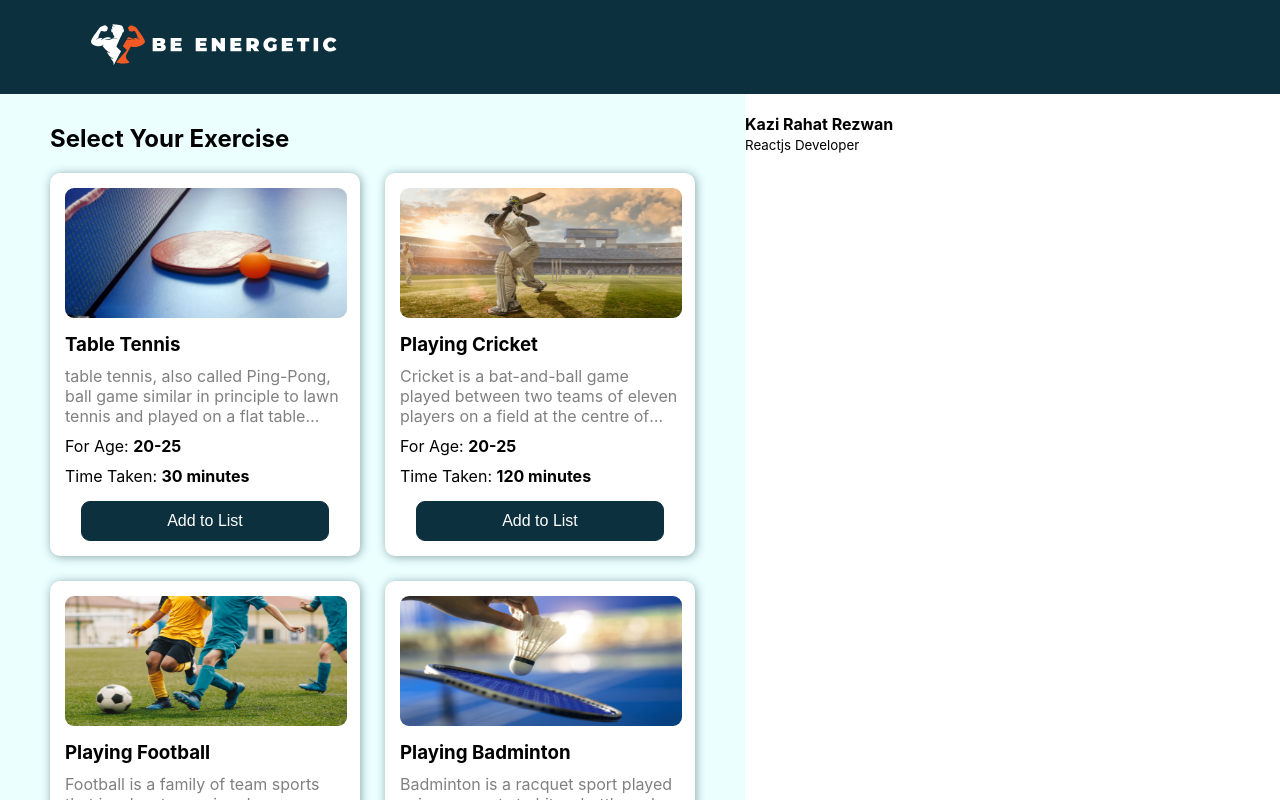
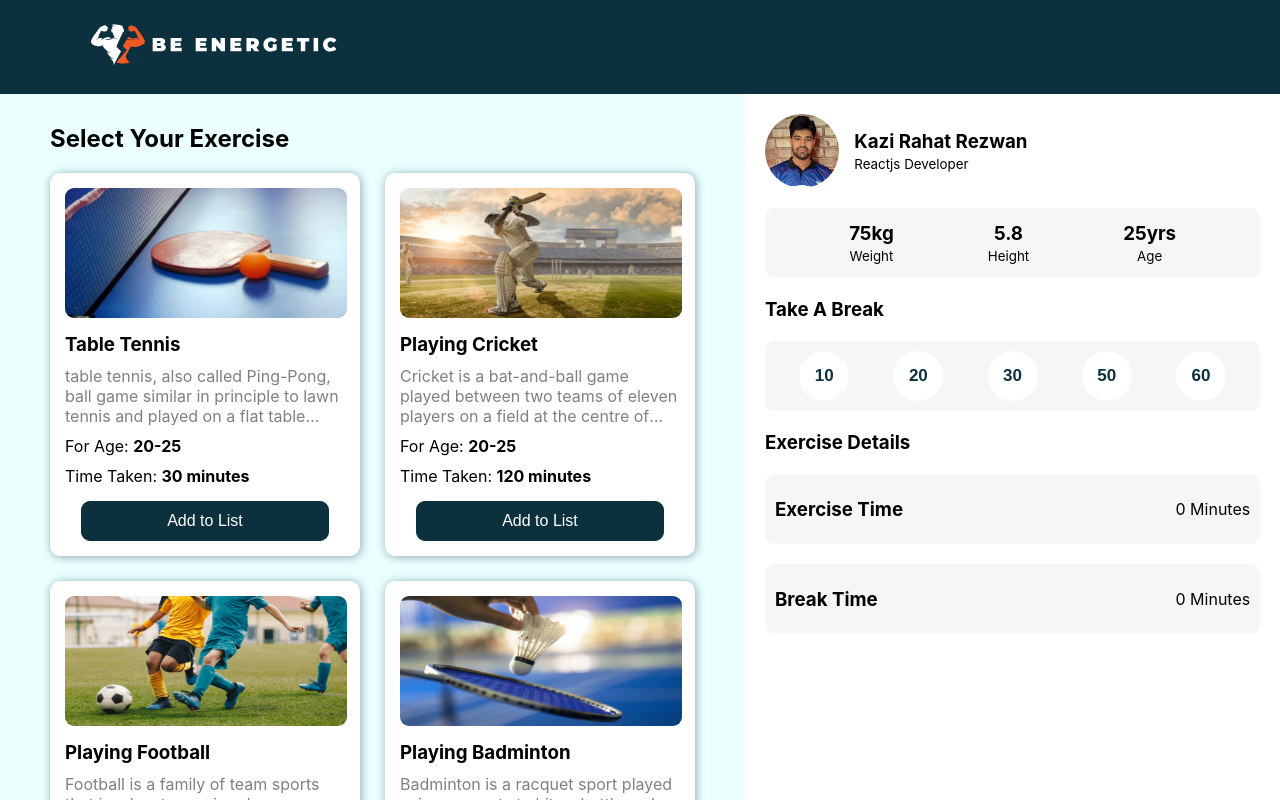
Before and after one commit to RahatRezwan/be-energetic, a React (Create React App) app: page / in a window 1280 px wide. Shown: the top 800 px of the page. Built offline with nearby package versions, Linux system fonts and the light colour scheme.

Commit message:
exercise details section added

```diff
--- /dev/null
+++ b/public/breaktime.json
@@ -0,0 +1,7 @@
+[
+    { "id": 1, "num": 10 },
+    { "id": 2, "num": 20 },
+    { "id": 3, "num": 30 },
+    { "id": 4, "num": 50 },
+    { "id": 5, "num": 60 }
+]
--- a/src/components/Exercise/Exercise.js
+++ b/src/components/Exercise/Exercise.js
@@ -1,8 +1,7 @@
 import React from "react";
 import "./Exercise.css";
 
-const Exercise = ({ exercise }) => {
-    console.log(exercise);
+const Exercise = ({ exercise, handleAddToList }) => {
     const { img, name, details, time, Age } = exercise;
     return (
         <div className="exercise">
@@ -25,7 +24,7 @@ const Exercise = ({ exercise }) => {
                 </p>
             </div>
             <div className="exercise-btn">
-                <button className="addToList-btn">
+                <button className="addToList-btn" onClick={() => handleAddToList(exercise)}>
                     <p>Add to List</p>
                 </button>
             </div>
--- /dev/null
+++ b/src/components/Interval/Interval.css
@@ -0,0 +1,14 @@
+.interval-btn {
+    width: 50px;
+    height: 50px;
+    border-radius: 100%;
+    border: none;
+    background-color: white;
+    color: #0c303d;
+    font-size: 17px;
+    font-weight: 700;
+}
+.interval-btn:hover {
+    background-color: #0c303d;
+    color: white;
+}
--- /dev/null
+++ b/src/components/Interval/Interval.js
@@ -0,0 +1,13 @@
+import React from "react";
+import "./Interval.css";
+const Interval = ({ interval, handleBreakTime }) => {
+    return (
+        <div>
+            <button className="interval-btn" onClick={() => handleBreakTime(interval.num)}>
+                <p>{interval.num}</p>
+            </button>
+        </div>
+    );
+};
+
+export default Interval;
--- a/src/components/Main/Main.css
+++ b/src/components/Main/Main.css
@@ -1,10 +1,10 @@
 .main-container {
     display: grid;
-    grid-template-columns: 4fr 1.8fr;
+    grid-template-columns: 4fr 2fr;
     background-color: #ebffff;
 }
 .exercise-container {
-    margin: 50px 70px;
+    margin: 50px;
 }
 .exercise-div {
     margin-top: 20px;
@@ -16,6 +16,7 @@
 
 .summary-div {
     background-color: white;
+    padding: 20px;
 }
 @media screen and (max-width: 1350px) {
     .main-container {
--- a/src/components/Main/Main.js
+++ b/src/components/Main/Main.js
@@ -6,23 +6,35 @@ import "./Main.css";
 const Main = () => {
     /* create state for fetching exercise */
     const [exercises, setExercises] = useState([]);
+
+    /* State for exercisetime */
+    const [timeTaken, setTimeTaken] = useState(0);
     useEffect(() => {
         fetch("exercise.json")
             .then((res) => res.json())
             .then((data) => setExercises(data));
     }, []);
+
+    const handleAddToList = (currentExercise) => {
+        const time = currentExercise.time;
+        setTimeTaken(timeTaken + time);
+    };
     return (
         <div className="main-container">
             <div className="exercise-container">
                 <h2>Select Your Exercise</h2>
                 <div className="exercise-div">
                     {exercises.map((exercise) => (
-                        <Exercise key={exercise.id} exercise={exercise}></Exercise>
+                        <Exercise
+                            key={exercise.id}
+                            exercise={exercise}
+                            handleAddToList={handleAddToList}
+                        ></Exercise>
                     ))}
                 </div>
             </div>
             <div className="summary-div">
-                <Summary></Summary>
+                <Summary timeTaken={timeTaken}></Summary>
             </div>
         </div>
     );
--- a/src/components/Summary/Summary.css
+++ b/src/components/Summary/Summary.css
@@ -0,0 +1,34 @@
+.summary {
+    position: sticky;
+    top: 0;
+}
+.common {
+    width: 96%;
+    height: 50px;
+    padding: 10px;
+    margin: 20px 0;
+    border-radius: 10px;
+    background-color: rgb(246, 246, 246);
+    display: flex;
+    align-items: center;
+    justify-content: space-evenly;
+    gap: 20px;
+}
+
+.intro {
+    display: flex;
+    align-items: center;
+    gap: 15px;
+}
+.personalInfo img {
+    width: 15%;
+    border-radius: 100%;
+}
+
+.more-info div {
+    text-align: center;
+}
+
+.exercise-time {
+    justify-content: space-between;
+}
--- a/src/components/Summary/Summary.js
+++ b/src/components/Summary/Summary.js
@@ -1,16 +1,82 @@
-import React from "react";
+import React, { useEffect, useState } from "react";
 import "./Summary.css";
-const Summary = () => {
+import myPic from "../../my-pic.jpg";
+import Interval from "../Interval/Interval";
+const Summary = (props) => {
+    const { timeTaken } = props;
+    console.log(timeTaken);
+    /* Get Breaktime state */
+    const [breaks, setBreaks] = useState([]);
+
+    /* handle Breaktime State */
+    const [intervalTime, setintervalTime] = useState(0);
+
+    useEffect(() => {
+        fetch("breaktime.json")
+            .then((res) => res.json())
+            .then((data) => setBreaks(data));
+    }, []);
+
+    const handleBreakTime = (interval) => {
+        setintervalTime(interval);
+    };
     return (
-        <div>
-            <div>
-                <img src="" alt="" />
+        <div className="summary">
+            <div className="personalInfo">
+                <div className="intro">
+                    <img src={myPic} alt="" />
+                    <div>
+                        <h3>Kazi Rahat Rezwan</h3>
+                        <small>Reactjs Developer</small>
+                    </div>
+                </div>
+                <div className="more-info common">
+                    <div>
+                        <h3>75kg</h3>
+                        <p>
+                            <small>Weight</small>
+                        </p>
+                    </div>
+                    <div>
+                        <h3>5.8</h3>
+                        <p>
+                            <small>Height</small>
+                        </p>
+                    </div>
+                    <div>
+                        <h3>25yrs</h3>
+                        <p>
+                            <small>Age</small>
+                        </p>
+                    </div>
+                </div>
             </div>
-            <div>
-                <h4>Kazi Rahat Rezwan</h4>
-                <p>
-                    <small>Reactjs Developer</small>
-                </p>
+
+            {/* BreakTime Section */}
+            <div className="breakTime">
+                <h3>Take A Break</h3>
+                <div className="break-div common">
+                    {breaks.map((interval) => (
+                        <Interval
+                            key={interval.id}
+                            interval={interval}
+                            handleBreakTime={handleBreakTime}
+                        ></Interval>
+                    ))}
+                </div>
+            </div>
+
+            {/* Exercise Details Section */}
+            <div className="exerciseDetails">
+                <h3>Exercise Details</h3>
+                <div className="common exercise-time">
+                    <h3>Exercise Time</h3>
+                    <p>{timeTaken} Minutes</p>
+                </div>
+                <div className="common exercise-time">
+                    <h3>Break Time</h3>
+                    <p>{intervalTime} Minutes</p>
+                </div>
             </div>
         </div>
     );
```
Also changed, not shown: src/my-pic.jpg (added).
